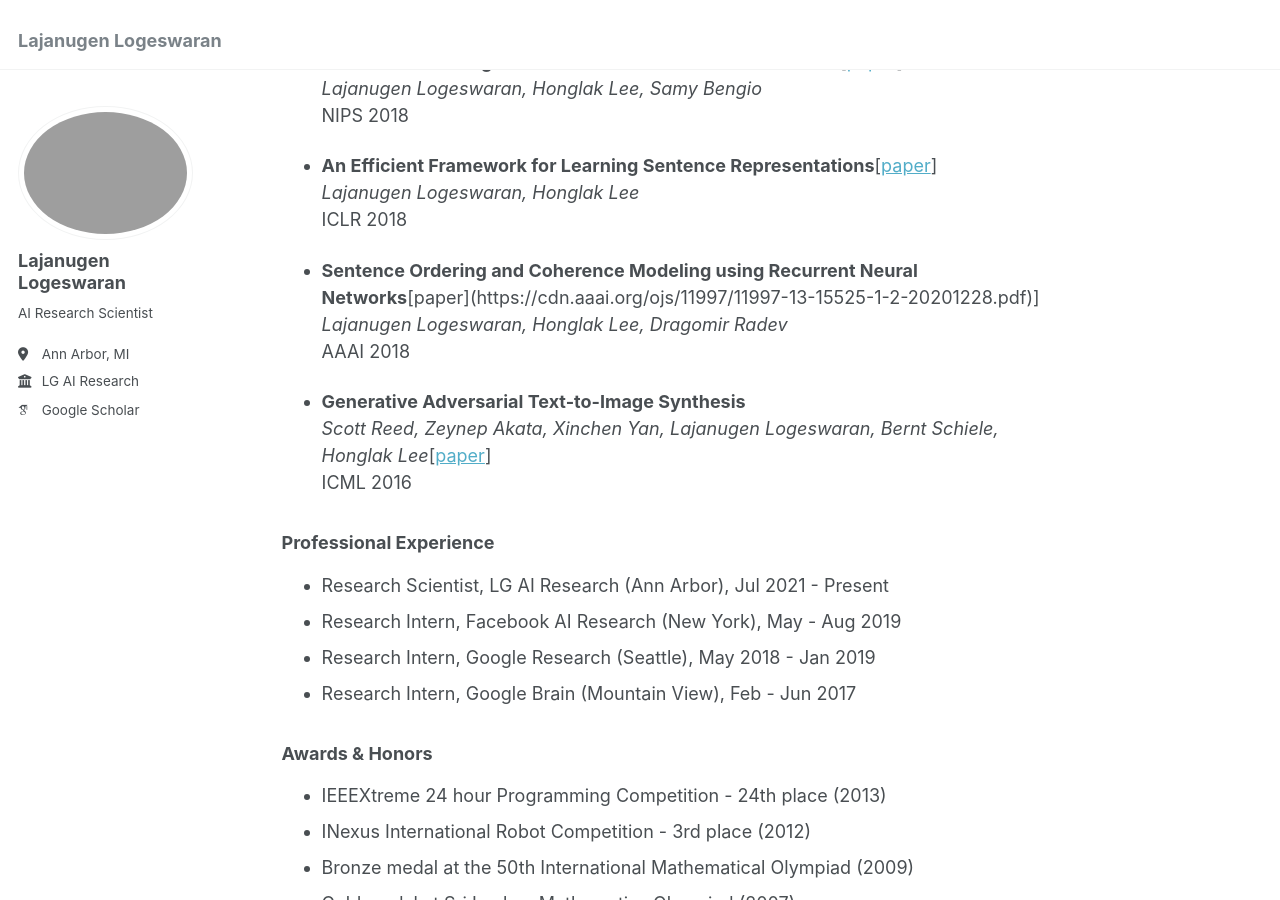
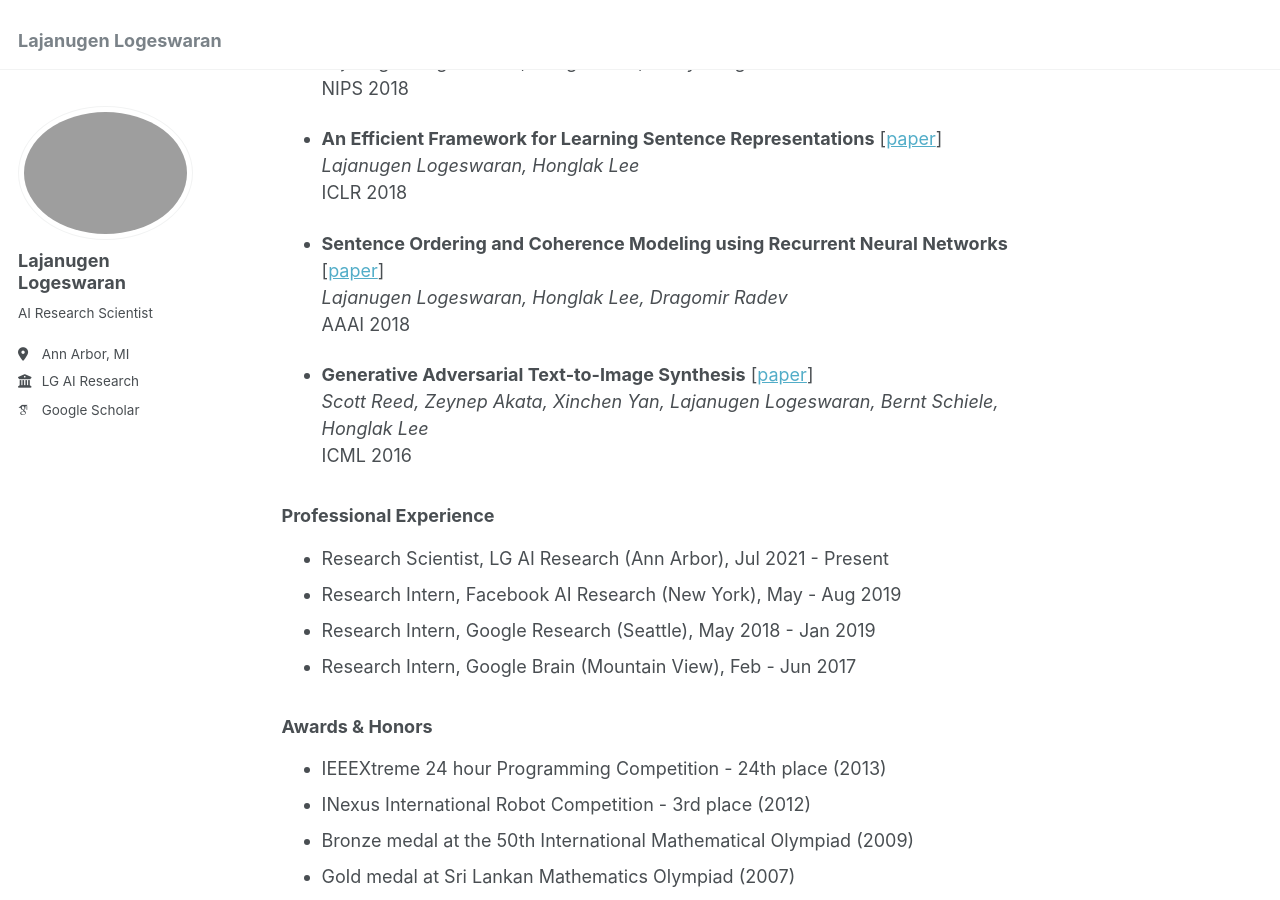
Before and after one commit to lajanugen/lajanugen.github.io, a Jekyll site: the page built from _pages/about.md, in a window 1280 px wide and 900 px high, scrolled down 1885 px. Built offline with Jekyll 4.4.1, drawn with Linux system fonts in a browser that asks for light colours; some web fonts are replaced; some of the changed text lies outside the part shown.

Commit message:
Update links

```diff
--- a/_pages/about.md
+++ b/_pages/about.md
@@ -32,47 +32,47 @@ I am a Research Scientist at LG AI Research. I received my PhD from the Computer
   *Siqi Shen, Lajanugen Logeswaran, Moontae Lee, Honglak Lee, Soujanya Poria, Rada Mihalcea*
   NAACL 2024 (Social Impact Award)
 
-- **TOD-Flow: Modeling the Structure of Task-Oriented Dialogues**\[[paper](https://aclanthology.org/2023.emnlp-main.204.pdf)\]
+- **TOD-Flow: Modeling the Structure of Task-Oriented Dialogues** \[[paper](https://aclanthology.org/2023.emnlp-main.204.pdf)\]
   *Sungryull Sohn, Yiwei Lyu, Anthony Zhe Liu, Lajanugen Logeswaran, Dong-Ki Kim, Dongsub Shim, Honglak Lee*
   EMNLP 2023
 
-- **Unsupervised Task Graph Generation from Instructional Video Transcripts**\[paper](https://aclanthology.org/2023.findings-acl.210.pdf)\]
+- **Unsupervised Task Graph Generation from Instructional Video Transcripts** \[[paper](https://aclanthology.org/2023.findings-acl.210.pdf)\]
   *Lajanugen Logeswaran, Sungryull Sohn, Yunseok Jang, Moontae Lee, Honglak Lee*
   Findings of ACL 2023
   Also at ACL WNU Workshop 2023
 
-- **Knowledge Unlearning for Mitigating Privacy Risks in Language Models**\[[paper](https://aclanthology.org/2023.acl-long.805.pdf)\]
+- **Knowledge Unlearning for Mitigating Privacy Risks in Language Models** \[[paper](https://aclanthology.org/2023.acl-long.805.pdf)\]
   *Joel Jang, Dongkeun Yoon, Sohee Yang, Sungmin Cha, Moontae Lee, Lajanugen Logeswaran, Minjoon Seo*
   ACL 2023
 
-- **Exploring the Benefits of Training Expert Language Models over Instruction Tuning**\[[paper](https://proceedings.mlr.press/v202/jang23a/jang23a.pdf)\]
+- **Exploring the Benefits of Training Expert Language Models over Instruction Tuning** \[[paper](https://proceedings.mlr.press/v202/jang23a/jang23a.pdf)\]
   *Joel Jang, Seungone Kim, Seonghyeon Ye, Doyoung Kim, Lajanugen Logeswaran, Moontae Lee, Kyungjae Lee, Minjoon Seo*
   ICML 2023
 
-- **Few-shot Subgoal Planning with Language Models**\[[paper](https://aclanthology.org/2022.naacl-main.402.pdf)\]
+- **Few-shot Subgoal Planning with Language Models** \[[paper](https://aclanthology.org/2022.naacl-main.402.pdf)\]
   *Lajanugen Logeswaran, Violet Fu, Moontae Lee, Honglak Lee*
   NAACL 2022
   Also at ACL CSRR workshop 2022
 
-- **Zero-Shot Entity Linking by Reading Entity Descriptions**\[[paper](https://aclanthology.org/P19-1335.pdf)\]
+- **Zero-Shot Entity Linking by Reading Entity Descriptions** \[[paper](https://aclanthology.org/P19-1335.pdf)\]
   *Lajanugen Logeswaran, Ming-Wei Chang, Kenton Lee, Kristina Toutanova, Jacob Devlin, Honglak Lee*
   ACL 2019
   Nominated for best paper
 
-- **Content Preserving Text Generation with Attribute Controls**\[[paper](https://proceedings.neurips.cc/paper_files/paper/2018/file/7cf64379eb6f29a4d25c4b6a2df713e4-Paper.pdf)\]
+- **Content Preserving Text Generation with Attribute Controls** \[[paper](https://proceedings.neurips.cc/paper_files/paper/2018/file/7cf64379eb6f29a4d25c4b6a2df713e4-Paper.pdf)\]
   *Lajanugen Logeswaran, Honglak Lee, Samy Bengio*
   NIPS 2018
 
-- **An Efficient Framework for Learning Sentence Representations**\[[paper](https://openreview.net/pdf?id=rJvJXZb0W)\]
+- **An Efficient Framework for Learning Sentence Representations** \[[paper](https://openreview.net/pdf?id=rJvJXZb0W)\]
   *Lajanugen Logeswaran, Honglak Lee*
   ICLR 2018
 
-- **Sentence Ordering and Coherence Modeling using Recurrent Neural Networks**\[paper](https://cdn.aaai.org/ojs/11997/11997-13-15525-1-2-20201228.pdf)\]
+- **Sentence Ordering and Coherence Modeling using Recurrent Neural Networks** \[[paper](https://cdn.aaai.org/ojs/11997/11997-13-15525-1-2-20201228.pdf)\]
   *Lajanugen Logeswaran, Honglak Lee, Dragomir Radev*
   AAAI 2018
 
-- **Generative Adversarial Text-to-Image Synthesis**
-  *Scott Reed, Zeynep Akata, Xinchen Yan, Lajanugen Logeswaran, Bernt Schiele, Honglak Lee*\[[paper](https://proceedings.mlr.press/v48/reed16.pdf)\]
+- **Generative Adversarial Text-to-Image Synthesis** \[[paper](https://proceedings.mlr.press/v48/reed16.pdf)\]
+  *Scott Reed, Zeynep Akata, Xinchen Yan, Lajanugen Logeswaran, Bernt Schiele, Honglak Lee*
   ICML 2016
 
 ### Professional Experience
```
